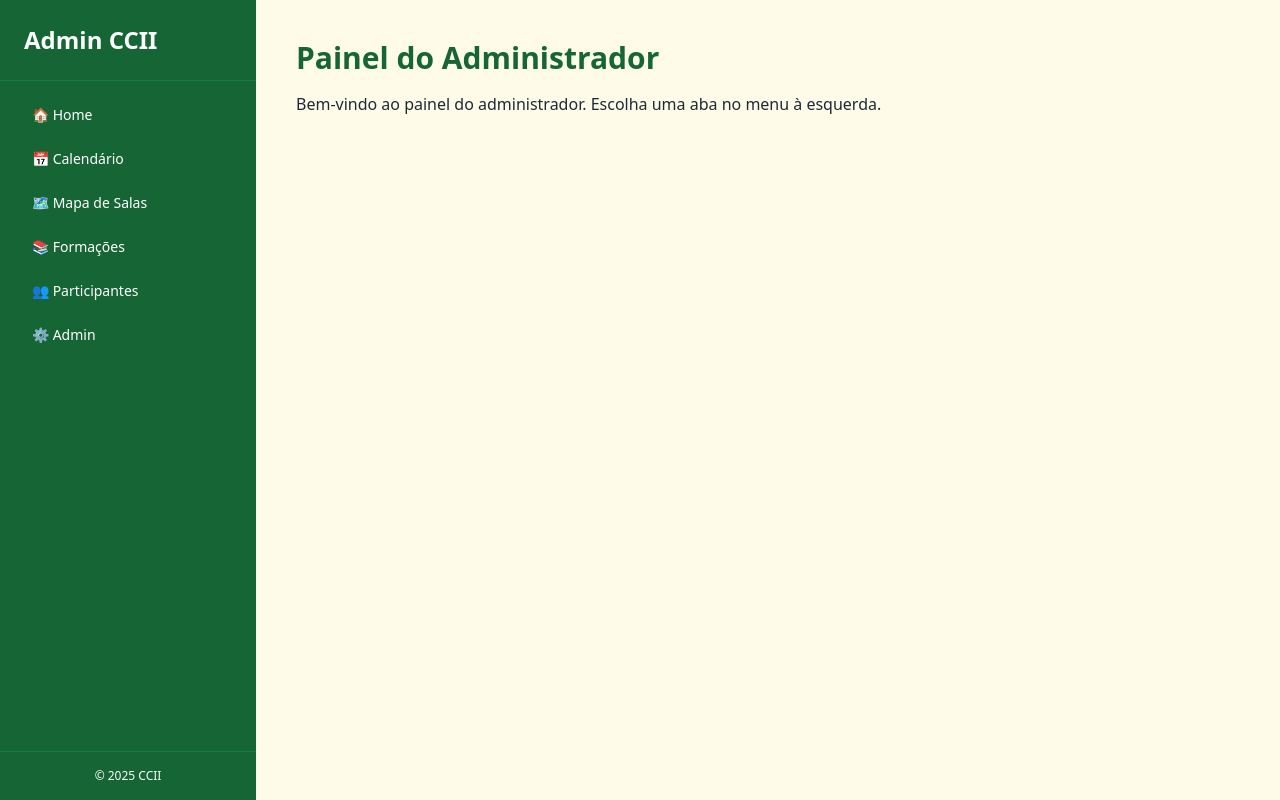
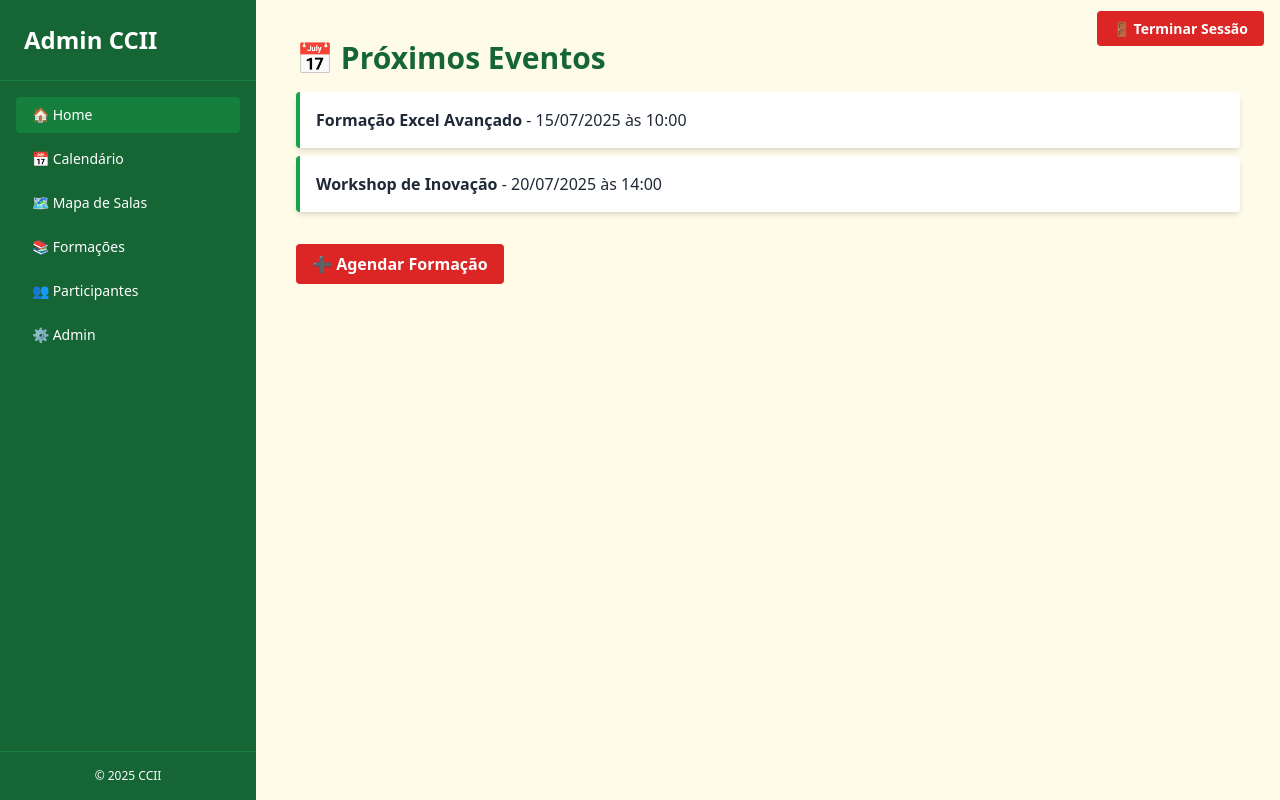
Before and after one commit to 75092/Reserva-de-Salas, a plain HTML site: page landing/index.html in a window 1280 px wide. Drawn offline with nearby package versions, Linux system fonts and the light colour scheme.

Commit message:
Add files via upload

```diff
--- a/landing/index.html
+++ b/landing/index.html
@@ -2,7 +2,7 @@
 <html lang="pt">
   <head>
     <meta charset="UTF-8" />
-    <title>Painel do Administrador</title>
+    <title>Painel do Administrador - Home</title>
     <meta name="viewport" content="width=device-width, initial-scale=1.0" />
     <script src="https://cdn.tailwindcss.com"></script>
   </head>
@@ -14,7 +14,7 @@
         Admin CCII
       </div>
       <nav class="flex-grow p-4 space-y-2 text-sm">
-        <a href="home.html" class="block py-2 px-4 rounded hover:bg-green-700">🏠 Home</a>
+        <a href="index.html" class="block py-2 px-4 rounded bg-green-700">🏠 Home</a>
         <a href="calendario.html" class="block py-2 px-4 rounded hover:bg-green-700">📅 Calendário</a>
         <a href="mapa.html" class="block py-2 px-4 rounded hover:bg-green-700">🗺️ Mapa de Salas</a>
         <a href="formacoes.html" class="block py-2 px-4 rounded hover:bg-green-700">📚 Formações</a>
@@ -27,9 +27,27 @@
     </aside>
 
     <!-- Conteúdo principal -->
-    <main class="flex-grow p-10">
-      <h1 class="text-3xl font-bold mb-4 text-green-800">Painel do Administrador</h1>
-      <p>Bem-vindo ao painel do administrador. Escolha uma aba no menu à esquerda.</p>
+    <main class="flex-grow p-10 relative">
+      <!-- Botão Logoff -->
+      <div class="absolute top-4 right-4">
+        <a href="../login.html" class="bg-red-600 hover:bg-red-700 text-white px-4 py-2 rounded font-bold text-sm">
+          🚪 Terminar Sessão
+        </a>
+      </div>
+
+      <h1 class="text-3xl font-bold mb-4 text-green-800">📅 Próximos Eventos</h1>
+      <ul class="space-y-2 mb-8">
+        <li class="bg-white shadow-md p-4 rounded border-l-4 border-green-600">
+          <strong>Formação Excel Avançado</strong> - 15/07/2025 às 10:00
+        </li>
+        <li class="bg-white shadow-md p-4 rounded border-l-4 border-green-600">
+          <strong>Workshop de Inovação</strong> - 20/07/2025 às 14:00
+        </li>
+      </ul>
+
+      <a href="formacoes.html" class="inline-block bg-red-600 hover:bg-red-700 text-white font-bold py-2 px-4 rounded">
+        ➕ Agendar Formação
+      </a>
     </main>
   </body>
 </html>
```
Also changed, not shown: landing/home.html (+5 -2 lines).
